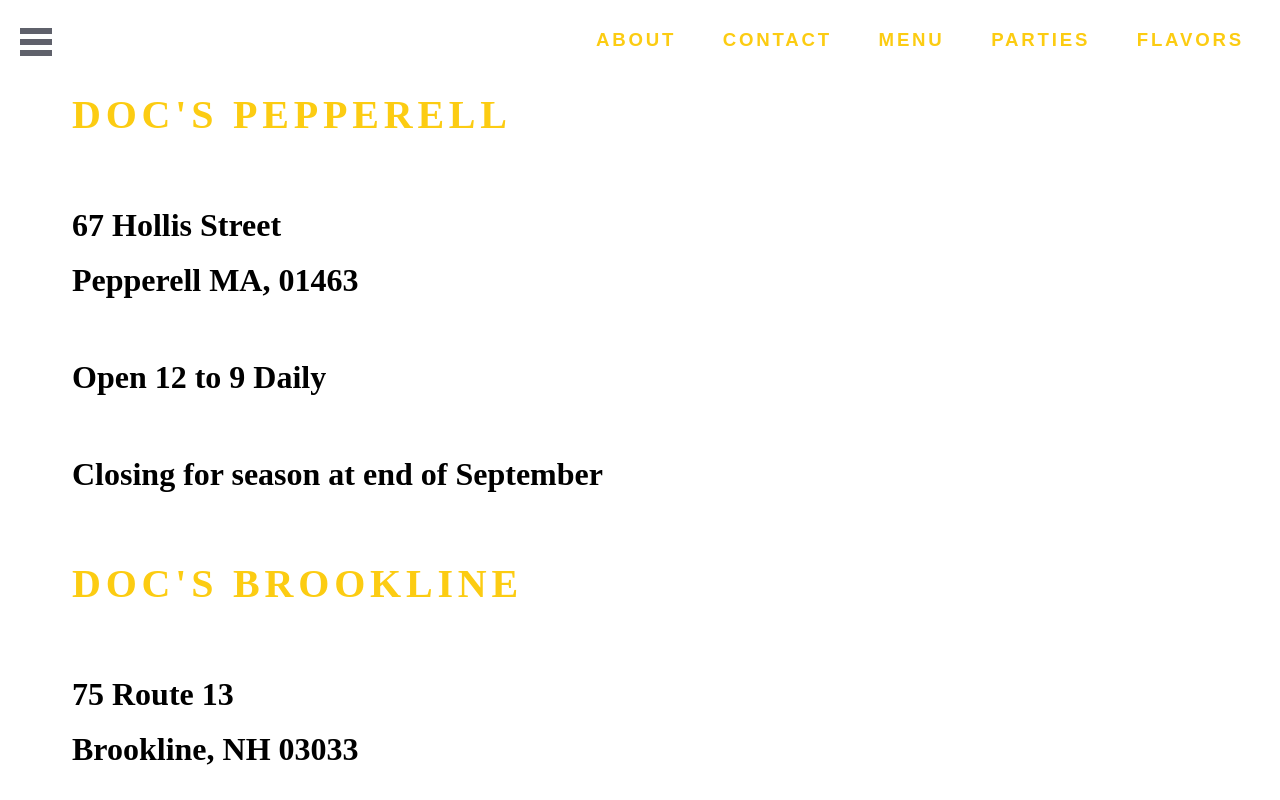
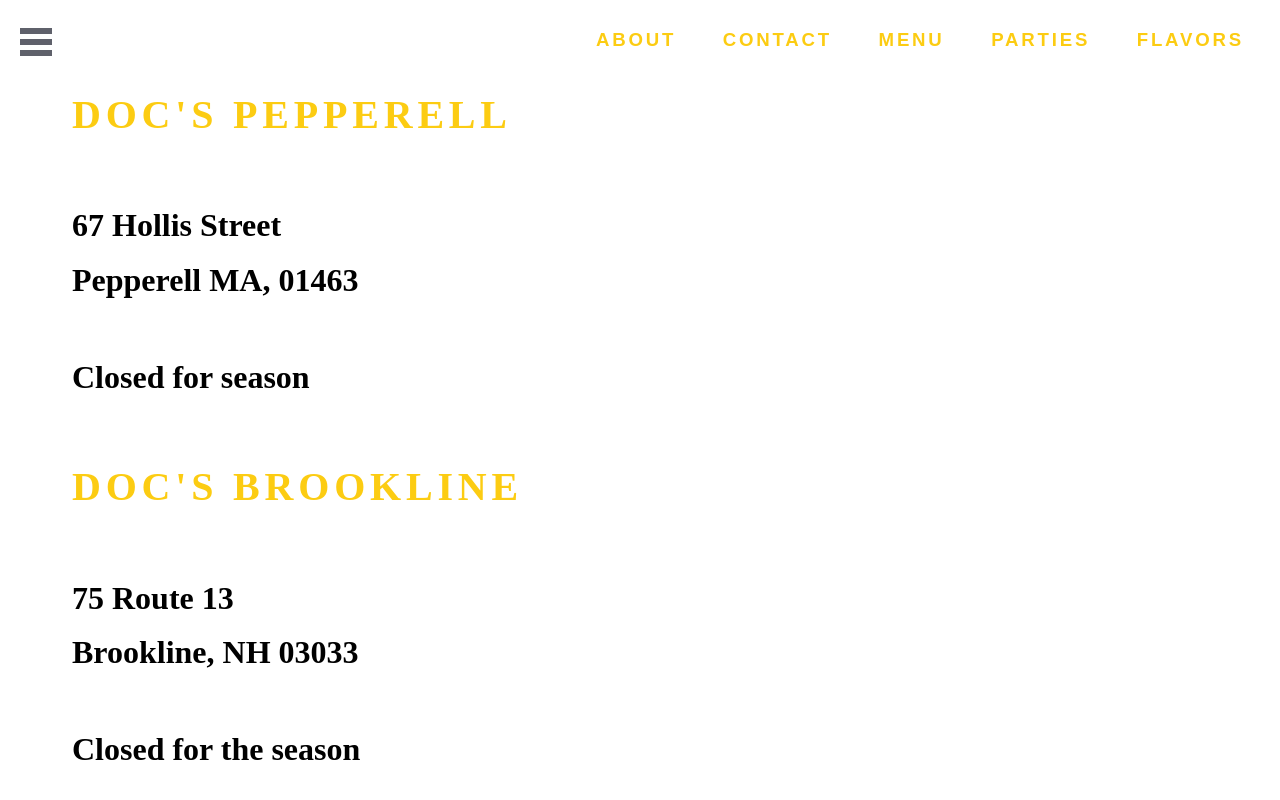
Before and after one commit to jalgraves/drdavisicecream, a React app: page / in a window 1280 px wide. Shown: the top 800 px of the page. Built offline with nearby package versions, Linux system fonts and the light colour scheme; the HTML template or start-up script is replaced by a standard one; what react-google-maps would draw is missing.

Commit message:
Add closed for season

```diff
--- a/package.json
+++ b/package.json
@@ -1,6 +1,6 @@
 {
   "name": "node-docs",
-  "version": "0.1.4",
+  "version": "0.1.5",
   "private": true,
   "scripts": {
     "start": "node -r dotenv/config ./bin/server dotenv_config_path=/app/.env",
--- a/src/components/content/main.js
+++ b/src/components/content/main.js
@@ -20,8 +20,7 @@
                 <section>
                     <h1>Doc's Pepperell</h1>
                     <h2>67 Hollis Street<br />Pepperell MA, 01463</h2>
-                    <h2>Open 12 to 9 Daily</h2>
-                    <h2>Closing for season at end of September</h2>
+                    <h2>Closed for season</h2>
                     <h1>Doc's Brookline</h1>
                     <h2>75 Route 13 <br />Brookline, NH 03033</h2>
                     <h2>Closed for the season</h2>
```
